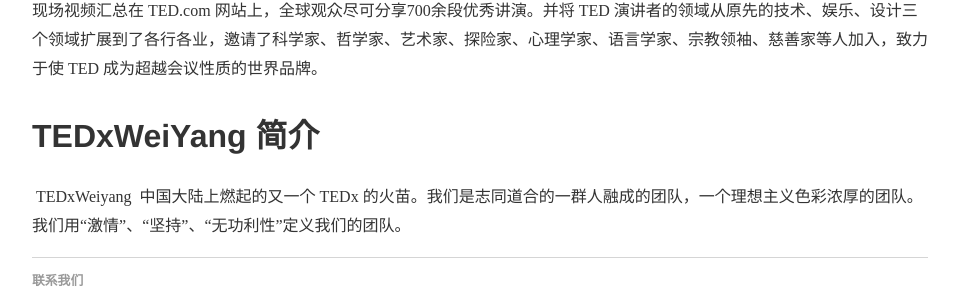
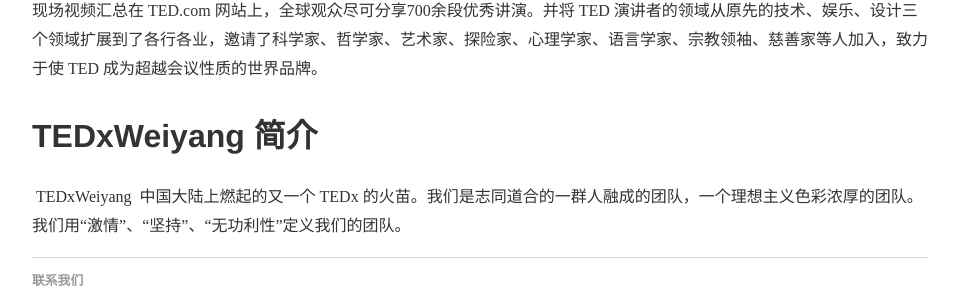
Before and after one commit to TEDxweiyang/TEDxweiyang.github.io, a Jekyll site: the page built from about/index.html, in a window 1280 px wide. Shown: the part 470-776 px from the top of the page, without its empty margins (160-1118 px from the left). Built offline with Jekyll 4.4.1, drawn with Linux system fonts in a browser that asks for light colours.

Commit message:
change images

```diff
--- a/_config.yml
+++ b/_config.yml
@@ -1,3 +1,3 @@
-name: TEDxWeiYang
+name: TEDxWeiyang
 markdown: kramdown
 permalink: /:title
--- a/about/index.html
+++ b/about/index.html
@@ -6,5 +6,5 @@
 	<h2>TED 简介</h2>
 		<p>TED（Technology, Entertainment, Design 在英语中的缩写，即技术、娱乐、设计）是美国的一家私有非营利机构，该机构以它组织的 TED 大会著称。第一届 TED 大会诞生于1984年。从1990年开始，TED 发展为每年一度的头脑风暴盛会。自 2007 年以来，现场视频汇总在 TED.com 网站上，全球观众尽可分享700余段优秀讲演。并将 TED 演讲者的领域从原先的技术、娱乐、设计三个领域扩展到了各行各业，邀请了科学家、哲学家、艺术家、探险家、心理学家、语言学家、宗教领袖、慈善家等人加入，致力于使 TED 成为超越会议性质的世界品牌。</p>
 
-	<h2>TEDxWeiYang 简介</h2>
+	<h2>TEDxWeiyang 简介</h2>
 		<p> TEDxWeiyang  中国大陆上燃起的又一个 TEDx 的火苗。我们是志同道合的一群人融成的团队，一个理想主义色彩浓厚的团队。我们用“激情”、“坚持”、“无功利性”定义我们的团队。</p>
--- a/index.html
+++ b/index.html
@@ -1,6 +1,6 @@
 ---
 layout: default
-title: TEDxweiyang
+title: TEDxWeiyang
 ---
 <div class="blurb">
         <img src="/images/banner.jpg" align="center" width="100%" vspace="30">
--- a/volunteer/index.html
+++ b/volunteer/index.html
@@ -31,7 +31,7 @@
 	<img src="/images/volunteerimg/xielanshiyu.jpg" width="22%">
 
 	<img src="/images/volunteerimg/xiongle.jpg" width="22%">
-	<img src="/images/volunteerimg/xuzhenghao.jpg" width="22%">
+	<img src="/images/volunteerimg/tihuan.jpg" width="22%">
 	<img src="/images/volunteerimg/yangyuyu.jpg" width="22%">
 	<img src="/images/volunteerimg/zhanghaoyu.jpg" width="22%">
 
```
Also changed, not shown: images/volunteerimg/tihuan.jpg (added).
